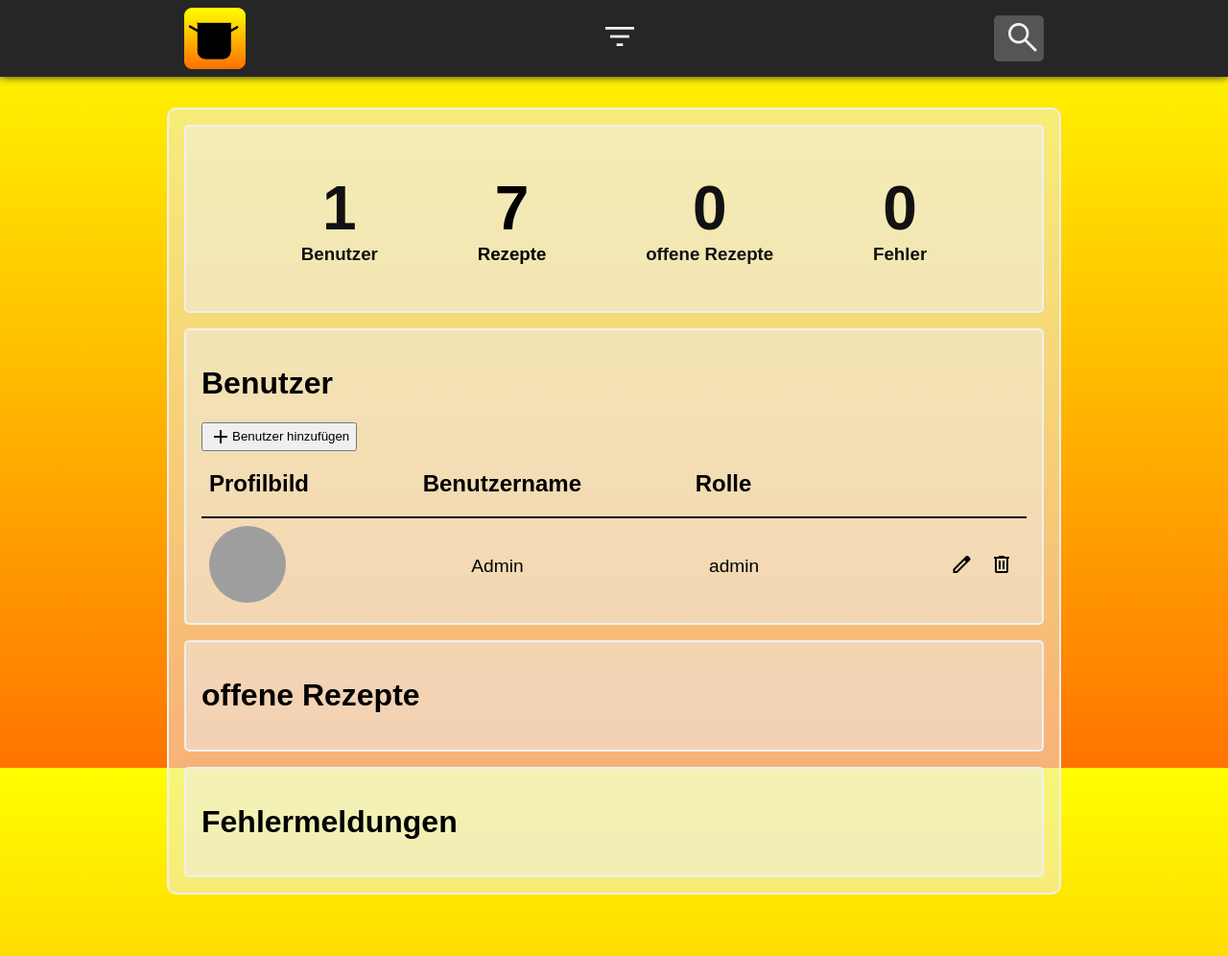
After one commit to jan-albrecht05/Kochbuch-DB, a PHP site: page /pages/admin-panel.php in a window 1280 px wide. The commit adds this page. Shown: the whole page at 96% size. Run offline with PHP 8.4, Linux system fonts and the light colour scheme; the visitor is signed in with stand-in values (Sample User, id 1); data comes from the database, SQL or seed files in the repository; both versions use the stored data as it was after the commit; grey boxes are pictures that could not be loaded.

Commit message:
adding an admin form

```diff
--- /dev/null
+++ b/assets/css/admin.css
@@ -0,0 +1,143 @@
+.section{
+    border: 2px solid var(--bg-color);
+    background-color: var(--bg-color-transparent);
+    padding: 1rem;
+    border-radius: 5px;
+    margin-bottom: 1rem;
+}
+.section:last-child{
+    margin-bottom: 0rem;
+}
+
+.inner{
+    display: flex;
+    justify-content: space-evenly;
+    margin-top: 2rem;
+    margin-bottom: 2rem;
+}
+.stat{
+    text-align: center;
+    cursor: pointer;
+}
+.stat h1{
+    font-size: 400%;
+    margin: 0;
+    cursor: pointer;
+}
+.stat h3{
+    cursor: pointer;
+    margin: 0;
+}
+.user{
+    display: flex;
+    justify-content: space-around;
+}
+.popup{
+    position: fixed;
+    width: 100%;
+    height: 113vh;
+    top: 0;
+    left: 0;
+    backdrop-filter: blur(5px);
+    margin: 0;
+    border: none;
+}
+.popup form{
+    width: 30%;
+    background-color: var(--bg-color-transparent);
+    color: black;
+    border: 2px solid var(--bg-color);
+    padding: 1.5rem;
+    border-radius: 5px;
+    backdrop-filter: blur(10px);
+}
+.popup form input{
+    width: 100%;
+    background-color: var(--bg-color-transparent);
+    border-radius: 5px;
+    border: 2px solid var(--bg-color);
+    height: 2rem;
+    padding: 0rem 0.3rem;
+}
+.popup form input[type="text"]:active{
+    border-color: var(--orange);
+    outline: none;
+}
+label{
+    margin-top: 1rem;
+    display: inline-block;
+}
+select{
+    width: 20%;
+    background-color: var(--lightgrey);
+    border: none;
+    border-radius: 5px;
+    padding: .3rem;
+}
+#pic-drop{
+    width: 10rem;
+    height: 10rem;
+    margin-top: 1rem;
+    background-color: var(--bg-color-transparent);
+    border-radius: 5px;
+    border: 2px solid var(--bg-color);
+}
+#pic-drop span{
+    font-size: 200%;
+    transition: all .2s;
+}
+#pic-drop:hover span{
+    font-size: 220%;
+}
+.popup form input[type="file"]{
+    display: none;
+}
+.buttons{
+    display: flex;
+    justify-content: space-evenly;
+}
+.buttons button{
+    padding: .3rem 1rem;
+    border-radius: 5px;
+    font-size: 120%;
+    border: 2px solid var(--grey);
+}
+#close-popup,
+#close-popup-edit{
+    background: none;
+}
+#add_user,
+#edit_user{
+    background-image: linear-gradient(-45deg, var(--yellow) -20%, var(--orange) 150%);
+}
+.user{
+    display: flex;
+    justify-content: space-between;
+    align-items: center;
+    font-size: 120%;
+    border-bottom: 1px solid black;
+    padding: 0rem .5rem;
+}
+.user img{
+    object-fit: cover;
+}
+.user:last-child{
+    border-bottom: none;
+}
+#user-heading{
+    font-size: 100%;
+    border-bottom: 2px solid  black;
+    margin-bottom: .5rem;
+}
+.user img{
+    width: 5rem;
+    aspect-ratio: 1/1;
+    border-radius: 3rem;
+}
+.user button{
+    background: none;
+    border: none;
+}
+#delete:hover{
+    color: var(--red);
+}
--- /dev/null
+++ b/pages/admin-panel.php
@@ -0,0 +1,309 @@
+<!DOCTYPE html>
+<html lang="en">
+<head>
+    <?php session_start(); ?>
+    <meta charset="UTF-8">
+    <meta name="viewport" content="width=device-width, initial-scale=1.0">
+    <title>Admin Panel - Kochbuch</title>
+    <link rel="icon" href="../assets/icons/Topficon.png">
+    <link rel="stylesheet" href="../assets/css/main.css">
+    <link rel="stylesheet" href="../assets/css/root.css">
+    <link rel="stylesheet" href="../assets/css/heading.css">
+    <link rel="stylesheet" href="../assets/css/admin.css">
+    <link rel="stylesheet" href="https://fonts.googleapis.com/css2?family=Material+Symbols+Outlined"/>
+    <script src="../assets/js/heading.js"></script>
+</head>
+<body>
+<?php
+// Only allow admins
+if (!isset($_SESSION['rolle']) || $_SESSION['rolle'] !== 'admin') {
+    header("Location: login.php?redirect=admin-panel.php");
+    exit;
+}
+$usercount = 0;
+$rezeptcount = 0;
+$offene_rezepte = 0;
+$fehler = 0;
+
+// --- Handle Add User ---
+if ($_SERVER['REQUEST_METHOD'] === 'POST' && isset($_POST['add_user'])) {
+    $db = new SQLite3("../assets/db/users.db");
+    $username = trim($_POST['username']);
+    $password = password_hash($_POST['password'], PASSWORD_DEFAULT);
+    $rolle = $_POST['rolle'];
+    $profileImgName = '';
+
+    // Handle profile picture upload
+    if (isset($_FILES['profilbild']) && $_FILES['profilbild']['error'] === UPLOAD_ERR_OK) {
+        $allowedimgtypes = array("png", "jpeg", "jpg", "JPG", "ico", "PNG", "JPG", "JPEG");
+        $img_extention = pathinfo($_FILES['profilbild']['name'], PATHINFO_EXTENSION);
+        if (in_array(strtolower($img_extention), $allowedimgtypes)) {
+            $profileImgName = $username . '.' . $img_extention;
+            $targetpathProfileImage = "../assets/img/uploads/users/" . $profileImgName;
+            move_uploaded_file($_FILES['profilbild']['tmp_name'], $targetpathProfileImage);
+        }
+    }
+
+    // Check if username exists
+    $stmt = $db->prepare("SELECT COUNT(*) as count FROM users WHERE name = :name");
+    $stmt->bindValue(':username', $username, SQLITE3_TEXT);
+    $res = $stmt->execute()->fetchArray(SQLITE3_ASSOC);
+
+    if ($res['count'] > 0) {
+        echo "<div style='color:red;'>Benutzername existiert bereits!</div>";
+    } else {
+        $stmt = $db->prepare("INSERT INTO users (name, password, rolle, profilbild) VALUES (:username, :password, :rolle, :profilbild)");
+        $stmt->bindValue(':username', $username, SQLITE3_TEXT);
+        $stmt->bindValue(':password', $password, SQLITE3_TEXT);
+        $stmt->bindValue(':rolle', $rolle, SQLITE3_TEXT);
+        $stmt->bindValue(':profilbild', $profileImgName, SQLITE3_TEXT);
+        if ($stmt->execute()) {
+            header("Location: admin-panel.php");
+            exit;
+        } else {
+            echo "<div style='color:red;'>Fehler beim Hinzufügen!</div>";
+        }
+    }
+}
+
+// --- Handle Delete User ---
+if ($_SERVER['REQUEST_METHOD'] === 'POST' && isset($_POST['delete_user'])) {
+    $db = new SQLite3("../assets/db/users.db");
+    $user_id = $_POST['delete_user_id'];
+    $stmt = $db->prepare("DELETE FROM users WHERE id = :id");
+    $stmt->bindValue(':id', $user_id, SQLITE3_INTEGER);
+    if ($stmt->execute()) {
+        header("Location: admin-panel.php");
+        exit;
+    } else {
+        echo "<div style='color:red;'>Fehler beim Löschen!</div>";
+    }
+}
+
+// --- Handle Edit User ---
+if ($_SERVER['REQUEST_METHOD'] === 'POST' && isset($_POST['edit_user'])) {
+    $db = new SQLite3("../assets/db/users.db");
+    $user_id = intval($_POST['edit_user_id']);
+    $username = trim($_POST['username']);
+    $rolle = $_POST['rolle'];
+    $fields = ['name = :username', 'rolle = :rolle'];
+    $params = [
+        ':username' => $username,
+        ':rolle' => $rolle,
+        ':id' => $user_id
+    ];
+
+    // If password is set, update it
+    if (!empty($_POST['password'])) {
+        $fields[] = 'password = :password';
+        $params[':password'] = password_hash($_POST['password'], PASSWORD_DEFAULT);
+    }
+
+    // Handle profile picture upload
+    if (isset($_FILES['profilbild']) && $_FILES['profilbild']['error'] === UPLOAD_ERR_OK) {
+        $allowedimgtypes = array("png", "jpeg", "jpg", "JPG", "ico");
+        $img_extention = pathinfo($_FILES['profilbild']['name'], PATHINFO_EXTENSION);
+        if (in_array(strtolower($img_extention), $allowedimgtypes)) {
+            $profileImgName = $username . '.' . $img_extention;
+            $targetpathProfileImage = "../assets/img/uploads/users/" . $profileImgName;
+            move_uploaded_file($_FILES['profilbild']['tmp_name'], $targetpathProfileImage);
+            $fields[] = 'profilbild = :profilbild';
+            $params[':profilbild'] = $profileImgName;
+        }
+    }
+
+    $sql = "UPDATE users SET " . implode(', ', $fields) . " WHERE id = :id";
+    $stmt = $db->prepare($sql);
+    foreach ($params as $key => $value) {
+        if ($key === ':id') {
+            $stmt->bindValue($key, $value, SQLITE3_INTEGER);
+        } else {
+            $stmt->bindValue($key, $value, SQLITE3_TEXT);
+        }
+    }
+    if ($stmt->execute()) {
+        header("Location: admin-panel.php");
+        exit;
+    } else {
+        echo "<div style='color:red;'>Fehler beim Bearbeiten!</div>";
+    }
+}
+// get number of users
+        $users = new SQLite3("../assets/db/users.db");
+        $result = $users->query("SELECT * FROM users");
+        while ($user = $result->fetchArray(SQLITE3_ASSOC)) {
+            $usercount ++;
+        }
+// get number of recepies
+        $rezepte = new SQLite3("../assets/db/gerichte.db");
+        $result = $rezepte->query("SELECT * FROM gerichte");
+        while ($rezept = $result->fetchArray(SQLITE3_ASSOC)) {
+            $rezeptcount ++;
+        };
+        $result2 = $rezepte->query("SELECT * FROM gerichte WHERE error_msg != null");
+        while ($rezept2 = $result2->fetchArray(SQLITE3_ASSOC)) {
+    // CHECK THIS
+            $fehler ++;
+        };
+        $result3 = $rezepte->query("SELECT * FROM gerichte WHERE status != 0");
+        while ($rezept2 = $result3->fetchArray(SQLITE3_ASSOC)) {
+            $offene_rezepte ++;
+        };
+?>
+    <div id="heading"></div>
+    <div id="main">
+        <div id="stats" class="section">
+            <div class="inner">
+                <a class="stat" href="#user-heading">
+                    <h1 class="zahl"><?php echo htmlspecialchars($usercount)?></h1>
+                    <h3 class="beschreibung">Benutzer</h3>
+                </a>
+                <div class="stat">
+                    <h1 class="zahl"><?php echo htmlspecialchars($rezeptcount)?></h1>
+                    <h3 class="beschreibung">Rezepte</h3>
+                </div>
+                <a class="stat" href="#open_recepies">
+                    <h1 class="zahl"><?php echo htmlspecialchars($offene_rezepte)?></h1>
+                    <h3 class="beschreibung">offene Rezepte</h3>
+                </a>
+                <a class="stat" href="#errors">
+                    <h1 class="zahl"><?php echo htmlspecialchars($fehler)?></h1>
+                    <h3 class="beschreibung">Fehler</h3>
+                </a>
+            </div>
+        </div>
+        <div id="benutzer-hinzufügen" class="section">
+            <h1>Benutzer</h1>
+            <button id="add-user" class="center">
+                <span class="material-symbols-outlined">add</span> Benutzer hinzufügen
+            </button>
+            <div class="user" id="user-heading">
+                <h2>Profilbild</h2>
+                <h2>Benutzername</h2>
+                <h2>Rolle</h2>
+                <div style="width: 10rem"></div>
+            </div>
+            <?php
+        $db = new SQLite3("../assets/db/users.db");
+        $result = $db->query("SELECT * FROM users");
+        while ($user = $result->fetchArray(SQLITE3_ASSOC)) {
+            echo '<div class="user">';
+            echo '  <div id="user-icon">';
+            $default_img = 'assets/icons/user.png';
+            $profile_img = !empty($user['profilbild'])
+            ? 'assets/img/uploads/users/' . $user['profilbild']
+            : $default_img;
+            echo '<img src="../' . htmlspecialchars($profile_img) . '" alt="">';
+            echo '  </div>';
+            echo '  <div id="username">';
+            echo '    <span>' . htmlspecialchars($user['name']) . '</span>';
+            echo '  </div>';
+            echo '  <div id="role">';
+            echo '    <span id="user-role">' . htmlspecialchars($user['rolle']) . '</span>';
+            echo '  </div>';
+            echo '    <form method="post" style="display:inline;">';
+            echo '      <button type="button" class="edit-user-btn"
+            data-id="' . htmlspecialchars($user['id']) . '"
+            data-username="' . htmlspecialchars($user['name']) . '"
+            data-rolle="' . htmlspecialchars($user['rolle']) . '"
+            data-profilbild="' . htmlspecialchars($user['profilbild']) . '">
+            <span class="material-symbols-outlined">edit</span>
+            </button>';
+            echo '      <input type="hidden" name="delete_user_id" value="' . htmlspecialchars($user['id']) . '">';
+            echo '      <button id="delete" type="submit" name="delete_user" onclick="return confirm(\'Diesen Benutzer wirklich löschen?\');">';
+            echo '        <span class="material-symbols-outlined">delete</span>';
+            echo '      </button>';
+            echo '    </form>';
+            echo '  </div>';
+        }
+        ?>
+        </div>
+    <div class="popup center" id="add-user-popup" style="display:none;">
+        <form id="add-user-form" method="POST" action="" enctype="multipart/form-data">
+            <h2>Benutzer hinzufügen</h2>
+            <label for="username">Benutzername:</label>
+            <input type="text" id="username" name="username" required><br>
+            <label for="password">Passwort:</label>
+            <input type="password" id="password" name="password" required><br>
+            <label for="role">Rolle:</label>
+            <select id="role" name="rolle" required>
+                <option value="user">User</option>
+                <option value="editor">Editor</option>
+                <option value="admin">Admin</option>
+            </select><br>
+            <label for="profilbild" id="pic-drop" class="center">
+                <span class="material-symbols-outlined">image_arrow_up</span>
+            </label>
+            <input type="file" name="profilbild" id="profilbild"><br>
+            <div class="buttons">
+                <button type="reset" id="close-popup">Abbrechen</button>
+                <button type="submit" name="add_user" id="add_user">Hinzufügen</button>
+            </div>
+        </form>
+    </div>
+    <div class="popup center" id="edit-user-popup" style="display:none;">
+        <form id="edit-user-form" method="POST" action="" enctype="multipart/form-data">
+            <h2>Benutzer bearbeiten</h2>
+            <input type="hidden" name="edit_user_id" value="">
+            <label for="edit-username">Benutzername:</label>
+            <input type="text" id="edit-username" name="username" required><br>
+            <label for="edit-password">Passwort:</label>
+            <input type="password" id="edit-password" name="password" placeholder="Nur ausfüllen, wenn ändern" autocomplete="new-password"><br>
+            <label for="edit-role">Rolle:</label>
+            <select id="edit-role" name="rolle" required>
+                <option value="user">User</option>
+                <option value="editor">Editor</option>
+                <option value="admin">Admin</option>
+            </select><br>
+            <label for="edit-profilbild">Profilbild:</label>
+            <input type="file" name="profilbild" id="edit-profilbild"><br>
+            <img id="current-profile-pic" src="..assets/img/uploads/users/<?php echo htmlspecialchars($user['profilbild']);?>" alt="Aktuelles Profilbild" style="max-width:80px"><br>
+            <div class="buttons">
+                <button type="button" id="close-popup-edit">Abbrechen</button>
+                <button type="submit" name="edit_user" id="edit_user">Aktualisieren</button>
+            </div>
+        </form>
+    </div>
+    <script>
+        document.addEventListener("DOMContentLoaded", function() {
+            document.getElementById("add-user").onclick = function() {
+                document.getElementById("add-user-popup").style.display = "flex";
+            };
+            document.getElementById("close-popup").onclick = function() {
+                document.getElementById("add-user-popup").style.display = "none";
+            };
+            document.getElementById("close-popup-edit").onclick = function() {
+                document.getElementById("edit-user-popup").style.display = "none";
+            };
+
+            // Edit user popup logic
+            document.querySelectorAll(".edit-user-btn").forEach(function(btn) {
+                btn.onclick = function() {
+                    document.getElementById("edit-user-popup").style.display = "flex";
+                    document.getElementById("edit-user-form").reset();
+                    document.getElementById("edit-user-form").elements["edit_user_id"].value = btn.dataset.id;
+                    document.getElementById("edit-username").value = btn.dataset.username;
+                    document.getElementById("edit-role").value = btn.dataset.rolle;
+                    // Show current profile picture if available
+                    let img = document.getElementById("current-profile-pic");
+                    if (btn.dataset.profilbild) {
+                        img.src = "../assets/img/uploads/users/" + btn.dataset.profilbild;
+                        img.style.display = "block";
+                    } else {
+                        img.style.display = "none";
+                    }
+                };
+            });
+        });
+    </script>
+        <div id="open_recepies" class="section">
+            <h1>offene Rezepte</h1>
+    <!-- TO DO: Rezepte mit "status != 0" anzeigen, status auf 0 setzen wenn Haken -->
+        </div>
+        <div id="errors" class="section">
+            <h1>Fehlermeldungen</h1>
+    <!-- TO DO: Rezepte mit Fehlermeldungen anzeigen-->
+        </div>
+    </div>
+</body>
+</html>
--- a/pages/login.php
+++ b/pages/login.php
@@ -33,13 +33,13 @@ if ($_SERVER['REQUEST_METHOD'] === 'POST' && isset($_POST['login'])) {
     $username = trim($_POST['username']);
     $password = $_POST['password'];
 
-    $stmt = $db->prepare("SELECT * FROM users WHERE username = :username");
+    $stmt = $db->prepare("SELECT * FROM users WHERE name = :username");
     $stmt->bindValue(':username', $username, SQLITE3_TEXT);
     $result = $stmt->execute()->fetchArray(SQLITE3_ASSOC);
 
     if ($result && password_verify($password, $result['password'])) {
         $_SESSION['user_id'] = $result['id'];
-        $_SESSION['username'] = $result['username'];
+        $_SESSION['name'] = $result['name'];
         $_SESSION['rolle'] = $result['rolle'];
         $_SESSION['profile_picture'] = $result['profile_picture'];
 
```
Also changed, not shown: README.md, assets/db/users.db.
